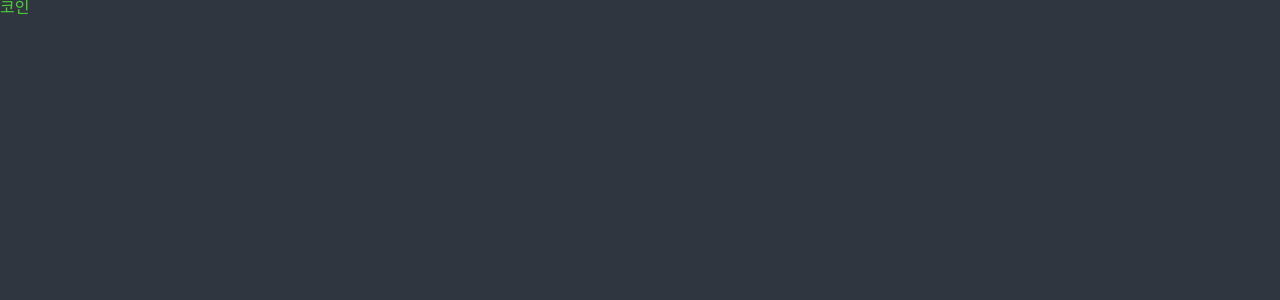
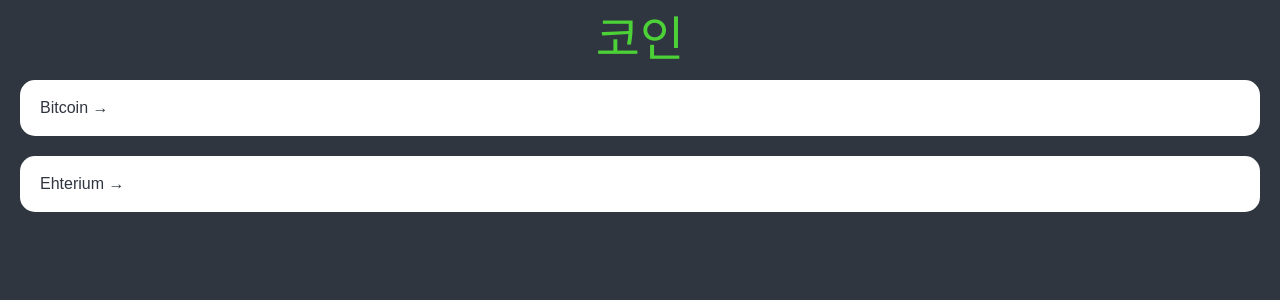
Before and after one commit to cheonyeji/nomad_react_class, a React (Create React App) app in the folder react-master/: page / in a window 1280 px wide. Shown: the top 300 px of the page. Built offline with nearby package versions, Linux system fonts and the light colour scheme.

Commit message:
#4.2 Home part One
- Coins.tsx : 임시로 데이터를 저장한 뒤, front page 생성
- App.tsx : a 태그의 색이 부모로부터 받아오도록 설정 (기존 설정된 색)

```diff
--- a/react-master/src/App.tsx
+++ b/react-master/src/App.tsx
@@ -60,6 +60,7 @@
 }
 a{
   text-decoration: none;
+  color: inherit;
 }
 `;
 
--- a/react-master/src/routes/Coins.tsx
+++ b/react-master/src/routes/Coins.tsx
@@ -1,11 +1,77 @@
+import { Link } from "react-router-dom";
 import styled from "styled-components";
 
+const Container = styled.div`
+  padding: 0px 20px;
+`;
+
+const Header = styled.header`
+  height: 10vh;
+  display: flex;
+  justify-content: center;
+  align-items: center;
+`;
+
+const CoinsList = styled.ul``;
+
+const Coin = styled.li`
+  background-color: white;
+  color: ${(props) => props.theme.bgColor};
+  border-radius: 15px;
+  margin-bottom: 20px;
+  a {
+    padding: 20px;
+    transition: color 0.2s ease-in;
+    display: block;
+  }
+  &:hover {
+    a {
+      color: ${(props) => props.theme.accentColor};
+    }
+  }
+`;
+
 const Title = styled.h1`
+  font-size: 48px;
   color: ${(props) => props.theme.accentColor};
 `;
 
+const coins = [
+  {
+    id: "btc-bitcoin",
+    name: "Bitcoin",
+    symbol: "BTC",
+    rank: 1,
+    is_new: false,
+    is_active: true,
+    type: "coin",
+  },
+  {
+    id: "eth-ehterium",
+    name: "Ehterium",
+    symbol: "Ehterium",
+    rank: 1,
+    is_new: false,
+    is_active: true,
+    type: "coin",
+  },
+];
+
 function Coins() {
-  return <Title>코인</Title>;
+  return (
+    <Container>
+      <Header>
+        <Title>코인</Title>
+      </Header>
+      <CoinsList>
+        {coins.map((coin) => (
+          <Coin key={coin.id}>
+            <Link to={`/${coin.id}`}>{coin.name} &rarr;</Link>
+          </Coin>
+        ))}
+      </CoinsList>
+    </Container>
+  );
 }
 
 export default Coins;
```
